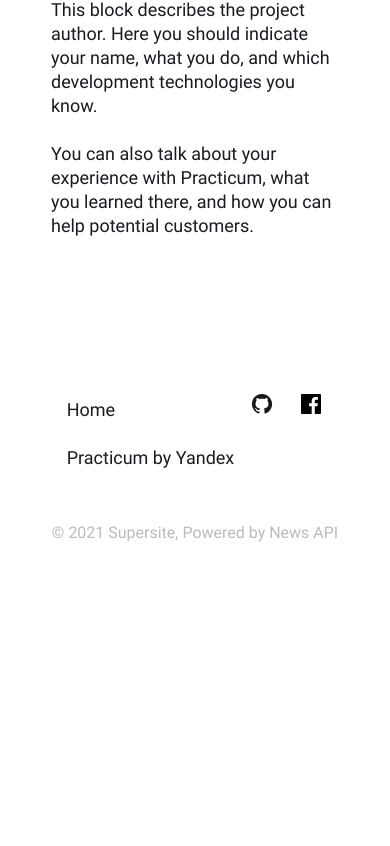
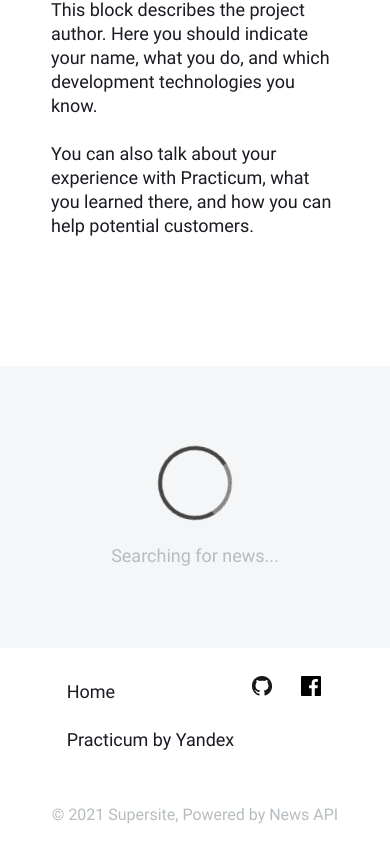
Before and after one commit to idenispankov/news-explorer-frontend, a React (Create React App) app: page / in a window 390 px wide. Shown: the part 1312-2158 px from the top of the page. Before the commit the page ends 1876 px from the top, so only its background shows below. Built offline with nearby package versions, Linux system fonts and the light colour scheme.

Commit message:
Preloader Component, fully responsive

```diff
--- a/src/components/App/App.js
+++ b/src/components/App/App.js
@@ -3,6 +3,7 @@ import Header from '../Header/Header.js';
 import About from '../About/About.js';
 import Footer from '../Footer/Footer.js';
 import NotFound from '../NotFound/NotFound.js';
+import Preloader from '../Preloader/Preloader.js';
 
 function App() {
   return (
@@ -10,6 +11,7 @@ function App() {
       <Header />
       <NotFound />
       <About />
+      <Preloader />
       <Footer />
     </div>
   );
--- /dev/null
+++ b/src/components/Preloader/Preloader.css
@@ -0,0 +1,33 @@
+.preloader {
+  background: #f5f6f7;
+  min-height: 282px;
+  padding: 80px;
+  box-sizing: border-box;
+  text-align: center;
+}
+
+.preloader__text {
+  margin: 24px 0 0 0;
+  font-family: 'Roboto', sans-serif;
+  font-weight: 400;
+  font-size: 18px;
+  line-height: 24px;
+  color: #b6bcbf;
+}
+
+.preloader__spinner {
+  display: block;
+  width: 74px;
+  height: 74px;
+  border: 4px solid #444;
+  border-bottom-color: #888;
+  border-radius: 50%;
+  margin: auto;
+  animation: spin 0.75s infinite linear;
+}
+
+@keyframes spin {
+  100% {
+    transform: rotate(360deg);
+  }
+}
--- /dev/null
+++ b/src/components/Preloader/Preloader.js
@@ -0,0 +1,12 @@
+import './Preloader.css';
+
+function PreLoader() {
+  return (
+    <section className='preloader'>
+      <i className='preloader__spinner' />
+      <p className='preloader__text'>Searching for news...</p>
+    </section>
+  );
+}
+
+export default PreLoader;
```
